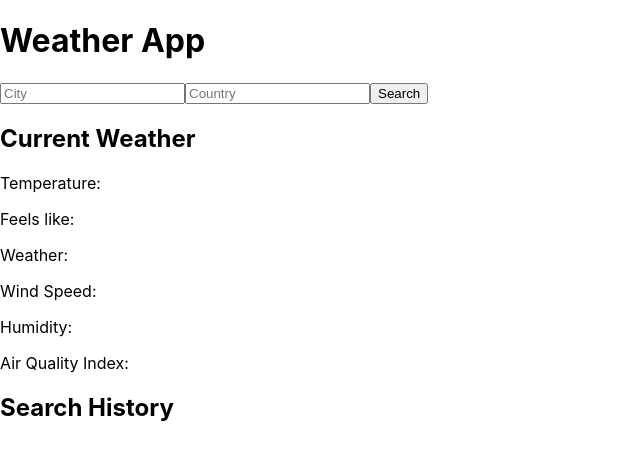
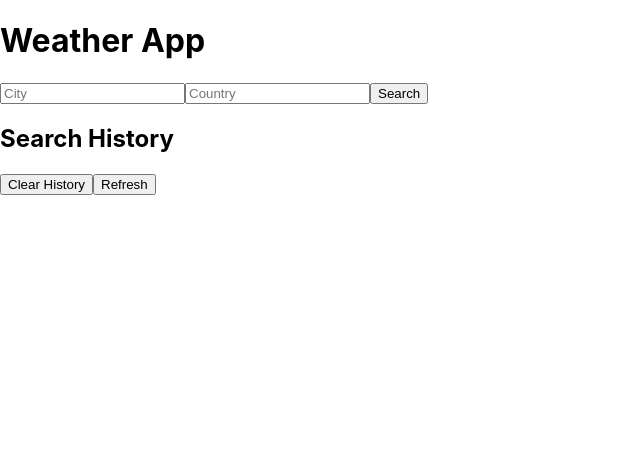
Before and after one commit to chilufya-hunter/weather-app, a React (Create React App) app in the folder frontend/: page / in a window 1280 px wide. Shown: the top 460 px of the page, without its empty margins (0-640 px from the left). Built offline with nearby package versions, Linux system fonts and the light colour scheme.

Commit message:
added a refresh button

```diff
--- a/frontend/src/WeatherApp.js
+++ b/frontend/src/WeatherApp.js
@@ -4,29 +4,40 @@ import axios from 'axios';
 function WeatherApp() {
   const [city, setCity] = useState('');
   const [country, setCountry] = useState('');
-  const [currentWeather, setCurrentWeather] = useState({});
-  const [forecast, setForecast] = useState({});
+  const [currentWeather, setCurrentWeather] = useState(null); // Change to null for conditional rendering
+  const [forecast, setForecast] = useState(null); // Change to null for conditional rendering
   const [searchHistory, setSearchHistory] = useState(() => {
     const storedHistory = localStorage.getItem('searchHistory');
     return storedHistory ? JSON.parse(storedHistory) : [];
   });
   const [selectedHistory, setSelectedHistory] = useState(null);
-  const [selectedCurrentWeather, setSelectedCurrentWeather] = useState({});
-  const [selectedForecast, setSelectedForecast] = useState({});
+  const [selectedCurrentWeather, setSelectedCurrentWeather] = useState(null); // Change to null for conditional rendering
+  const [selectedForecast, setSelectedForecast] = useState(null); // Change to null for conditional rendering
+
+  // Function to clear search history
+  const clearSearchHistory = () => {
+    localStorage.removeItem('searchHistory');
+    setSearchHistory([]); // Reset the search history in the state
+  };
+
+  // Function to refresh the browser
+  const refreshPage = () => {
+    window.location.reload(); // Reloads the current page
+  };
 
   const handleSearch = async () => {
     try {
       const response = await axios.get(`http://localhost:3001/current-weather?city=${city}&country=${country}`);
       setCurrentWeather(response.data.data[0]);
     } catch (error) {
-      console.error(error);
+      console.error('Error fetching current weather:', error);
     }
 
     try {
       const response = await axios.get(`http://localhost:3001/forecast?city=${city}&country=${country}`);
       setForecast(response.data);
     } catch (error) {
-      console.error(error);
+      console.error('Error fetching forecast:', error);
     }
 
     const newHistory = [...searchHistory, { city, country }];
@@ -40,14 +51,14 @@ function WeatherApp() {
       const response = await axios.get(`http://localhost:3001/current-weather?city=${historyItem.city}&country=${historyItem.country}`);
       setSelectedCurrentWeather(response.data.data[0]);
     } catch (error) {
-      console.error(error);
+      console.error('Error fetching selected history current weather:', error);
     }
 
     try {
       const response = await axios.get(`http://localhost:3001/forecast?city=${historyItem.city}&country=${historyItem.country}`);
       setSelectedForecast(response.data);
     } catch (error) {
-      console.error(error);
+      console.error('Error fetching selected history forecast:', error);
     }
   };
 
@@ -67,34 +78,36 @@ function WeatherApp() {
         placeholder="Country"
       />
       <button onClick={handleSearch}>Search</button>
+
       {currentWeather && (
         <div>
           <h2>Current Weather</h2>
-          <p>Temperature: {currentWeather.temp}</p>
-          <p>Feels like: {currentWeather.app_temp}</p>
-          <p>Weather: {currentWeather.weather && currentWeather.weather[0] && currentWeather.weather[0].description}</p>
-          <p>Wind Speed: {currentWeather.wind_spd}</p>
-          <p>Humidity: {currentWeather.rh}</p>
+          <p>Temperature: {currentWeather.temp}°C</p>
+          <p>Feels like: {currentWeather.app_temp}°C</p>
+          <p>Weather: {currentWeather.weather?.description}</p>
+          <p>Wind Speed: {currentWeather.wind_spd} m/s</p>
+          <p>Humidity: {currentWeather.rh}%</p>
           <p>Air Quality Index: {currentWeather.aqi}</p>
         </div>
       )}
+
       {forecast && forecast.data && (
         <div>
-          <h2>Forecast</h2>
+          <h2>16-Day Forecast</h2>
           {forecast.data.map((day, index) => (
             <div key={index}>
               <p>Date: {day.datetime}</p>
-              <p>Max Temperature: {day.max_temp}</p>
-              <p>Min Temperature: {day.min_temp}</p>
-              <p>Weather: {day.weather && day.weather[0] && day.weather[0].description}</p>
-              <p>Precipitation: {day.precip}</p>
+              <p>Max Temperature: {day.max_temp}°C</p>
+              <p>Min Temperature: {day.min_temp}°C</p>
+              <p>Weather: {day.weather?.description}</p>
+              <p>Precipitation: {day.precip} mm</p>
               <p>UV Index: {day.uv}</p>
-              <p>Wind Direction: {day.wind_cdir_full}</p>
-              <p>Wind Speed: {day.wind_spd}</p>
+              <p>Wind Speed: {day.wind_spd} m/s</p>
             </div>
           ))}
         </div>
       )}
+
       <h2>Search History</h2>
       <ul>
         {searchHistory.map((historyItem, index) => (
@@ -105,31 +118,38 @@ function WeatherApp() {
           </li>
         ))}
       </ul>
+
+      <button onClick={clearSearchHistory}>Clear History</button>
+      <button onClick={refreshPage}>Refresh</button>
+
       {selectedHistory && (
         <div>
           <h2>Selected History</h2>
           <p>City: {selectedHistory.city}</p>
           <p>Country: {selectedHistory.country}</p>
-          <h2>Current Weather</h2>
-          <p>Temperature: {selectedCurrentWeather.temp}</p>
-          <p>Feels like: {selectedCurrentWeather.app_temp}</p>
-          <p>Weather: {selectedCurrentWeather.weather && selectedCurrentWeather.weather[0] && selectedCurrentWeather.weather[0].description}</ p>
-          <p>Wind Speed: {selectedCurrentWeather.wind_spd}</p>
-          <p>Humidity: {selectedCurrentWeather.rh}</p>
-          <p>Air Quality Index: {selectedCurrentWeather.aqi}</p>
-          <h2>Forecast</h2>
-          {selectedForecast.data && (
+          {selectedCurrentWeather && (
             <div>
+              <h2>Current Weather</h2>
+              <p>Temperature: {selectedCurrentWeather.temp}°C</p>
+              <p>Feels like: {selectedCurrentWeather.app_temp}°C</p>
+              <p>Weather: {selectedCurrentWeather.weather?.description}</p>
+              <p>Wind Speed: {selectedCurrentWeather.wind_spd} m/s</p>
+              <p>Humidity: {selectedCurrentWeather.rh}%</p>
+              <p>Air Quality Index: {selectedCurrentWeather.aqi}</p>
+            </div>
+          )}
+          {selectedForecast && selectedForecast.data && (
+            <div>
+              <h2>16-Day Forecast</h2>
               {selectedForecast.data.map((day, index) => (
                 <div key={index}>
                   <p>Date: {day.datetime}</p>
-                  <p>Max Temperature: {day.max_temp}</p>
-                  <p>Min Temperature: {day.min_temp}</p>
-                  <p>Weather: {day.weather && day.weather[0] && day.weather[0].description}</p>
-                  <p>Precipitation: {day.precip}</p>
+                  <p>Max Temperature: {day.max_temp}°C</p>
+                  <p>Min Temperature: {day.min_temp}°C</p>
+                  <p>Weather: {day.weather?.description}</p>
+                  <p>Precipitation: {day.precip} mm</p>
                   <p>UV Index: {day.uv}</p>
-                  <p>Wind Direction: {day.wind_cdir_full}</p>
-                  <p>Wind Speed: {day.wind_spd}</p>
+                  <p>Wind Speed: {day.wind_spd} m/s</p>
                 </div>
               ))}
             </div>
```
